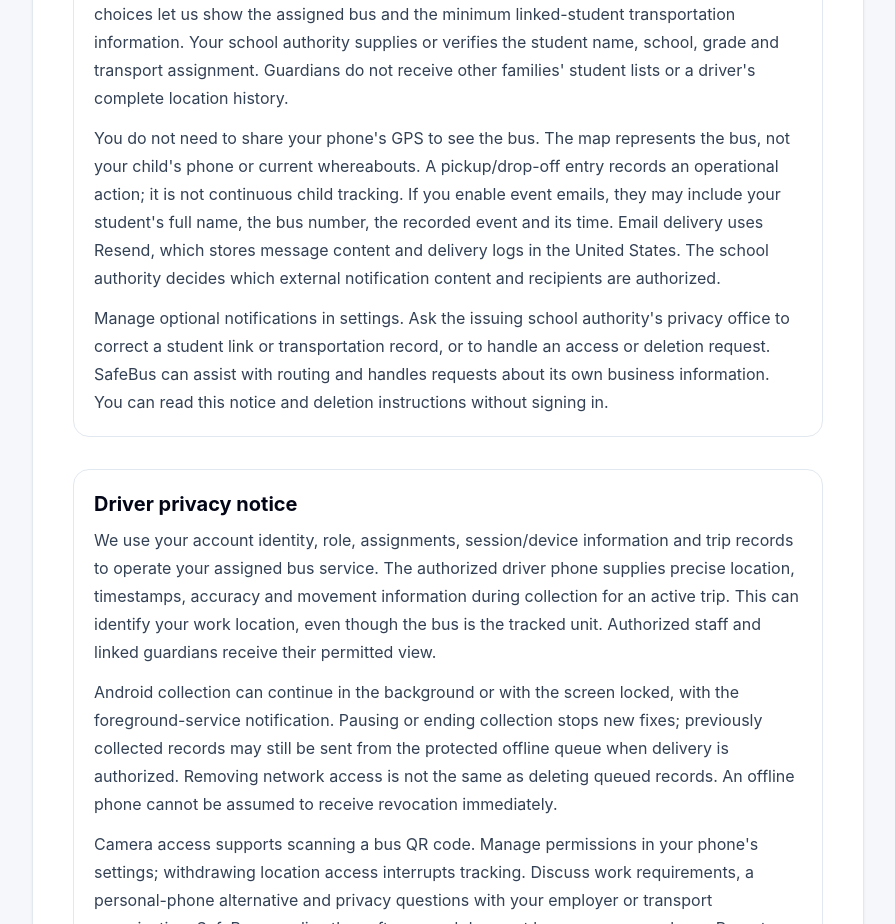
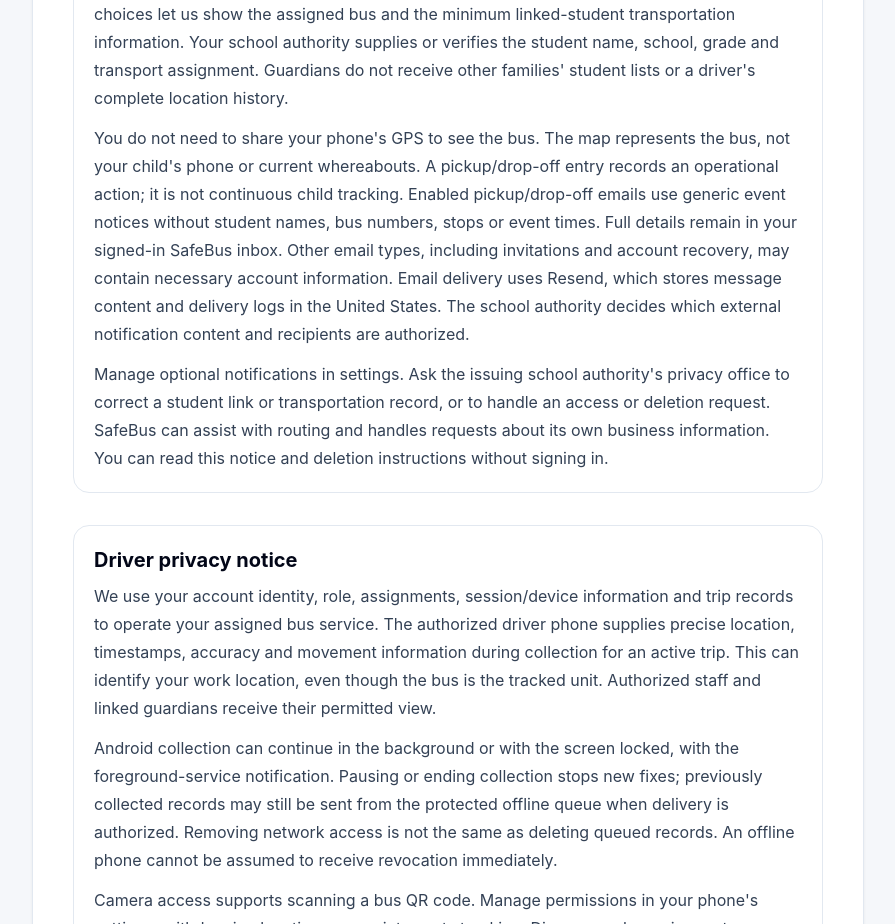
Before and after one commit to Davinder498/SafeBus-GLM, a React (Vite) app in the folder apps/web/: page /privacy in a window 1280 px wide. Shown: the part 1120-2044 px from the top of the page, without its empty margins (192-1087 px from the left). Built offline with nearby package versions, Linux system fonts and the light colour scheme; no server answers; a web font is replaced by a local one.

Commit message:
Align apps/web/src/components/privacy/RolePrivacyNotices.tsx with verified generic guardian event emails

```diff
--- a/apps/web/src/components/privacy/RolePrivacyNotices.tsx
+++ b/apps/web/src/components/privacy/RolePrivacyNotices.tsx
@@ -72,10 +72,12 @@ export function RolePrivacyNotices() {
         <p className="mt-3">
           You do not need to share your phone's GPS to see the bus. The map represents the bus, not
           your child's phone or current whereabouts. A pickup/drop-off entry records an operational
-          action; it is not continuous child tracking. If you enable event emails, they may include
-          your student's full name, the bus number, the recorded event and its time. Email delivery
-          uses Resend, which stores message content and delivery logs in the United States. The
-          school authority decides which external notification content and recipients are authorized.
+          action; it is not continuous child tracking. Enabled pickup/drop-off emails use generic
+          event notices without student names, bus numbers, stops or event times. Full details
+          remain in your signed-in SafeBus inbox. Other email types, including invitations and
+          account recovery, may contain necessary account information. Email delivery uses Resend,
+          which stores message content and delivery logs in the United States. The school authority
+          decides which external notification content and recipients are authorized.
         </p>
         <p className="mt-3">
           Manage optional notifications in settings. Ask the issuing school authority's privacy
```
